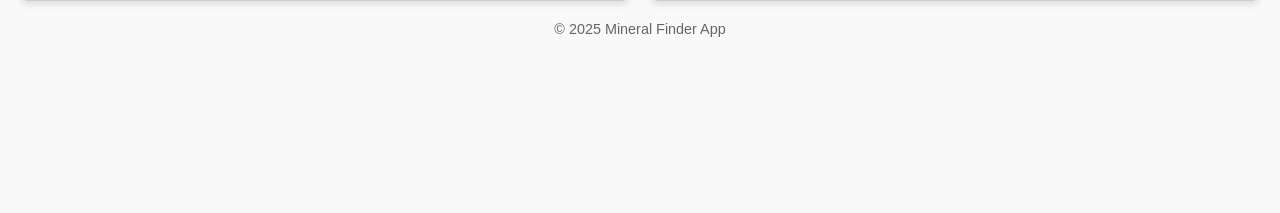
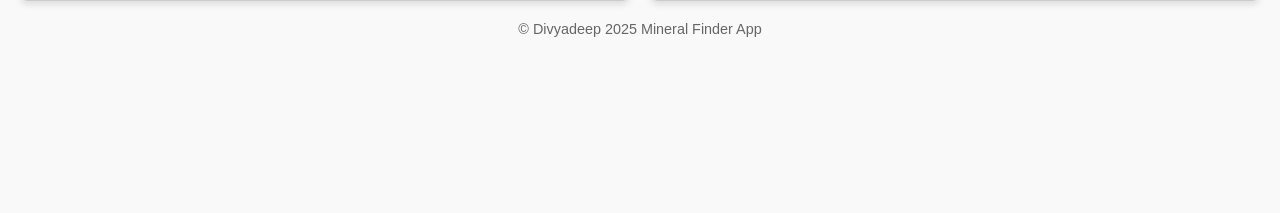
Before and after one commit to divyadeepharbola/Flask-app, a Flask app: template templates/index.html in a window 1280 px wide. Shown: the part 357-570 px from the top of the page. Run offline with Flask 3, Linux system fonts and the light colour scheme; the template is opened without the code that fills it, so the values that code supplies are empty; parts of the project's set-up code (start-up, migrations or seed data) failed here and were passed over.

Commit message:
Adding copyright

```diff
--- a/templates/index.html
+++ b/templates/index.html
@@ -90,7 +90,7 @@
     </div>
 
     <footer>
-        © 2025 Mineral Finder App
+        © Divyadeep 2025 Mineral Finder App
     </footer>
 </body>
 </html>
```
